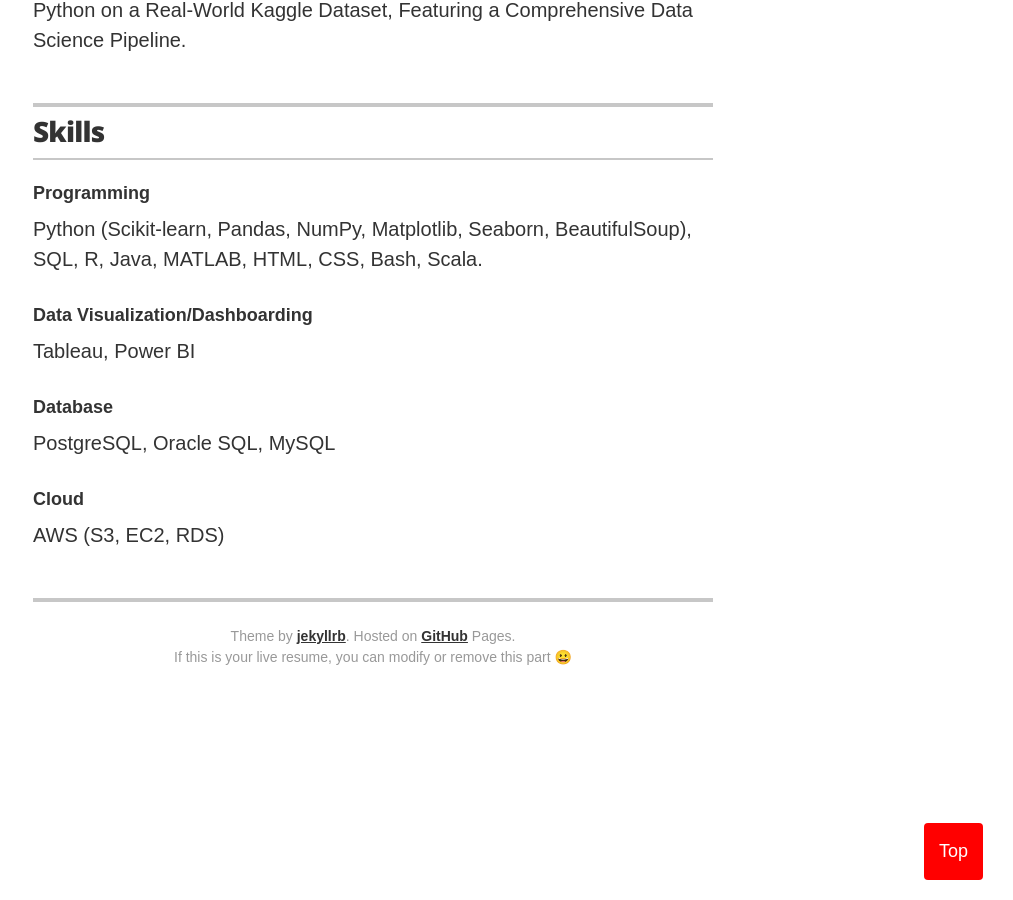
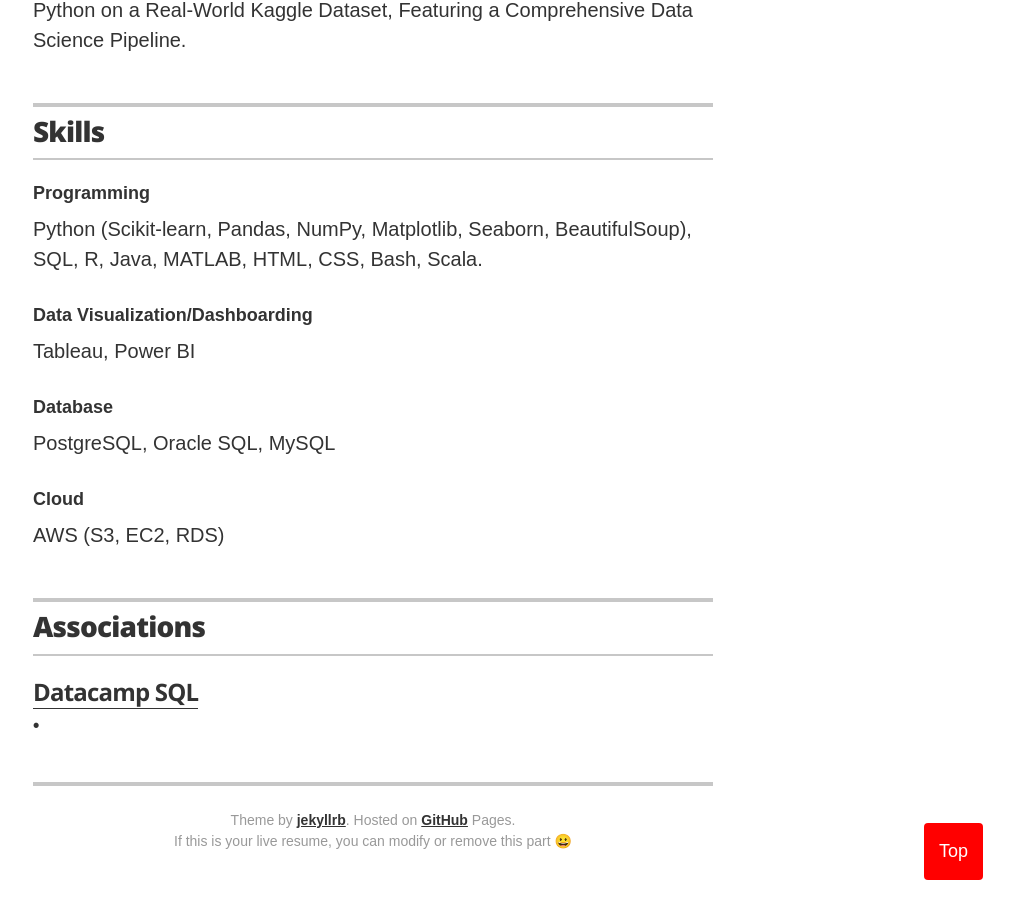
Before and after one commit to ttariqaziz/ttariqaziz.github.io, a Jekyll site: the page built from index.html, in a window 1280 px wide and 900 px high, scrolled down 2072 px. Shown: the whole window, without its empty margins (267-1280 px from the left). Built offline with Jekyll 4.4.1, drawn with Linux system fonts in a browser that asks for light colours.

Commit message:
Update resume.html

```diff
--- a/_layouts/resume.html
+++ b/_layouts/resume.html
@@ -140,6 +140,27 @@
       {% endif %}
 
 
+      {% if site.resume_section_associations %}
+      <!-- begin Associations -->
+      <section class="content-section">
+
+        <header class="section-header">
+          <h2>Associations</h2>
+        </header>
+
+        {% for association in site.data.associations %}
+        <div class="resume-item" itemscope itemprop="memberOf" itemtype="http://schema.org/Organization">
+          <h3 class="resume-item-title" itemprop="name">{% if association.url %}<a href="{{ association.url }}">{{ association.organization }}</a>{% else %}{{ association.organization }}{% endif %}</h3>
+          <h4 class="resume-item-details" itemprop="description">{{ association.role }} &bull; {{ association.year }}</h4>
+          <p class="resume-item-copy">{{ association.summary }}</p>
+        </div>
+        {% endfor %}
+
+      </section>
+      <!-- end Associations -->
+      {% endif %}
+
+
 
       <footer class="page-footer">
         <p class="footer-line">Theme by <a href="https://jekyllrb.com/">jekyllrb</a>. Hosted on <a href="https://github.com/ttariqaziz/ttariqaziz.github.io">GitHub</a> Pages.</p>
```
